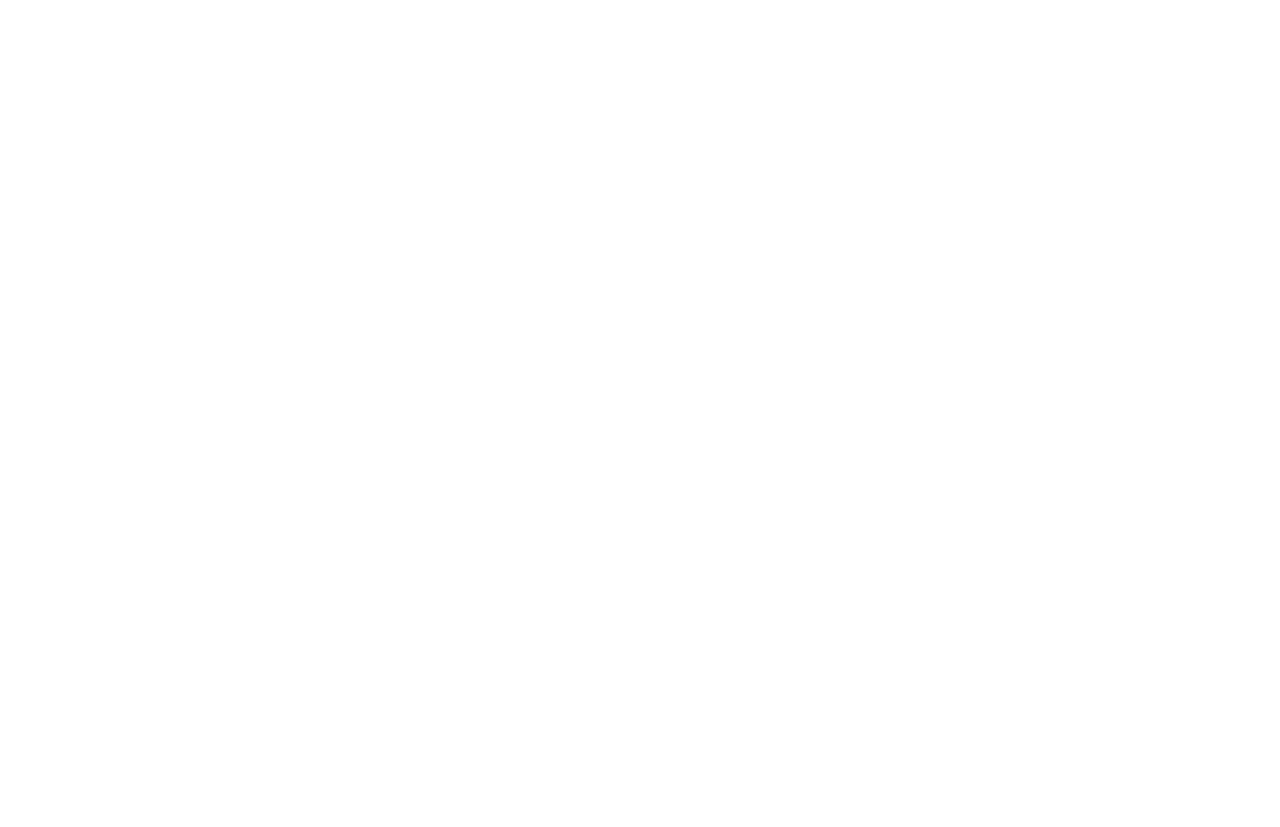
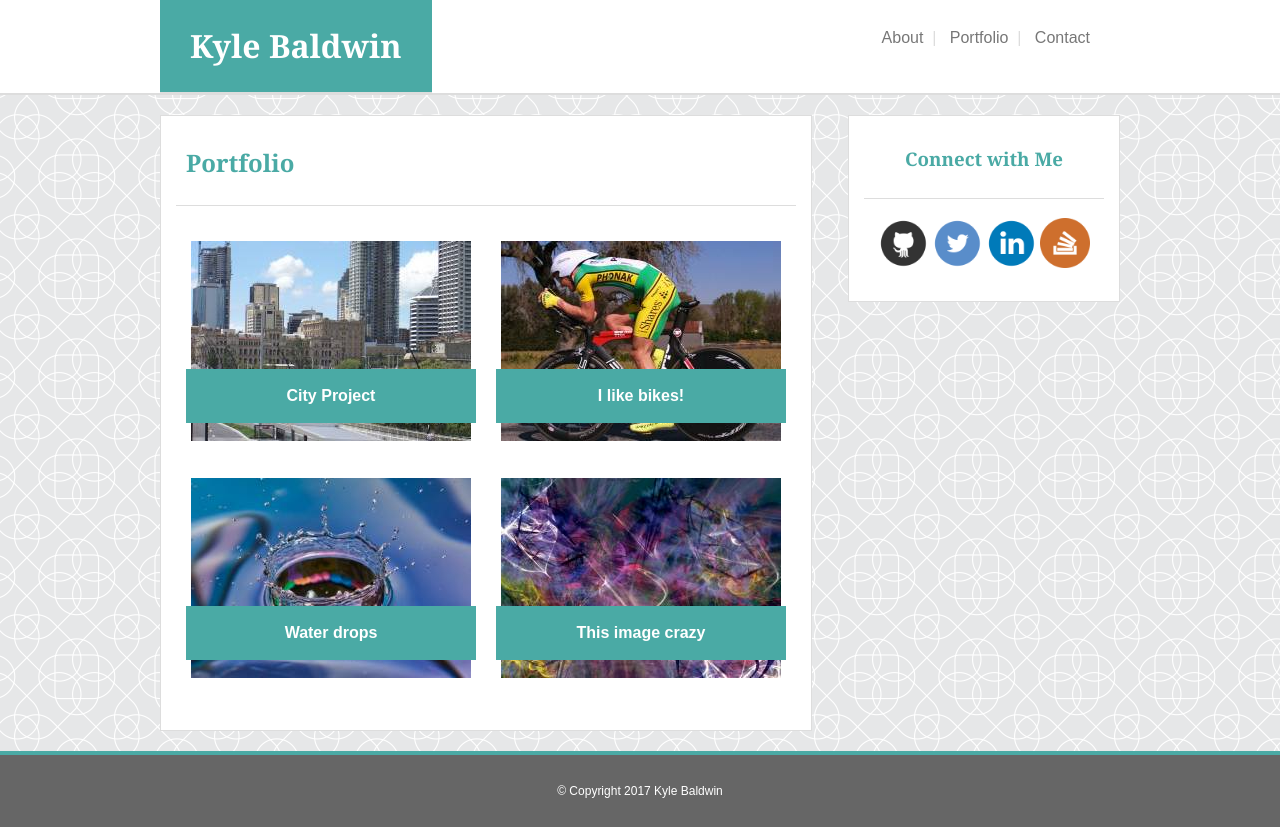
Before and after one commit to kjmbaldwin/Basic-Portfolio, a plain HTML site: page portfolio.html in a window 1280 px wide. Before the commit the page ends 800 px from the top, so only its background shows below. Drawn offline with Linux system fonts and the light colour scheme.

Commit message:
Created contact.css, updated css for the portfolio page, built portfolio and contact html pages

```diff
--- /dev/null
+++ b/assets/css/portfolio.css
@@ -0,0 +1,22 @@
+.portfolio{
+
+	margin-bottom: 30px;
+}
+
+.port-img{
+	float: left;
+	position: relative;
+	padding: 15px;
+}
+
+.banner{
+	position: absolute;
+	width: 280px;
+	bottom: 30px;
+	background: #4aaaa5;
+	text-align: center;
+	color: #fff;
+	padding: 15px 0;
+	font-family: 'Arial', 'Helvetica Neue', Helvetica, sans-serif;
+	font-size: 16px;
+}
--- a/assets/css/style.css
+++ b/assets/css/style.css
@@ -1,4 +1,3 @@
-
 .clearfix::after {
     content: "";
     clear: both;
@@ -16,34 +15,38 @@ body{
 	background: url("../images/intersection.png");
 }
 
-
-h1{
-	font-family:  'Georgia', Times, Times New Roman, serif;
-	color: #4aaaa5;
-}
-
-h2, h3{
+h1, h2, h3{
 	font-family:  'Georgia', Times, Times New Roman, serif;
 	color: #4aaaa5;
 	padding-bottom: 30px;
 	border-bottom: 1px solid #dddddd;
 }
 
+h1{
+	font-size: 2em;
+	margin: 0.7em 0;
+	font-weight: bolder;
+}
+
 h2{
-	font-size: 30px;
+	font-size:1.5em;
 	padding-left:10px;
+	margin: 0.83em 0;
+	font-weight: bold;
 }
 
 h3{
-	font-size: 20px;
+	font-size: 1.17em;
 	text-align:center;
+	margin: 1em 0;
+	font-weight: bold;
 }
 
 p{
 	font-family: 'Arial', 'Helvetica Neue', Helvetica, sans-serif;
 	color: #777777;
+	margin: 1em 0;
 }
-
 
 a:link, a:visited{
 	font-family: 'Arial', 'Helvetica Neue', Helvetica, sans-serif;
@@ -62,17 +65,7 @@ a:active, a:hover{
 	margin: 0 auto;
 }
 
-.foot-wrap{
-	min-height: 100%;
-	margin-bottom: -78px;
-
-}
-
-
 header{
-/*	position: fixed;
-	top: 0;
-	left: 0;*/
 	background: #fff;
 	border-bottom: 2px solid #dddddd;
 }
@@ -101,7 +94,6 @@ header{
 	margin: 20px 0 20px 0;
 	line-height: 24px;
 	background: #fff;
-
 }
 
 .sidebar{
@@ -122,9 +114,15 @@ header{
 	display: inline-block;
 }
 
+.foot-wrap{
+	min-height: 100%;
+	margin-bottom: -76px;
+}
+
 .foot-push{
-	height: 78px;
+	height: 76px;
 }
+
 footer{
 	font-family: 'Arial', 'Helvetica Neue', Helvetica, sans-serif;
 	color: white;
@@ -133,6 +131,30 @@ footer{
 	background: #666666;
 	border-top: 4px solid #4aaaa5;
 	padding: 30px;
-	/*margin-bottom: -78px;*/
-	/*height: 14px;*/
 }
+
+#profile{
+	float: left;
+	width: 300px;
+	padding: 0px 10px 10px 0px;
+}
+
+.port-img{
+	float: left;
+	position: relative;
+	padding: 15px;
+}
+
+.banner{
+	position: absolute;
+	width: 290px;
+	bottom: 40px;
+	left: 10px;
+	background: #4aaaa5;
+	text-align: center;
+	color: #fff;
+	padding: 15px 0;
+	font-family: 'Arial', 'Helvetica Neue', Helvetica, sans-serif;
+	font-size: 16px;
+	font-weight: bold;
+}
--- a/contact.html
+++ b/contact.html
@@ -1,10 +1,69 @@
 <!DOCTYPE html>
 <html>
 <head>
-	<title></title>
+	<title>Contact Me</title>
+	<link rel="stylesheet" type="text/css" href="assets/css/reset.css">
 	<link rel="stylesheet" type="text/css" href="assets/css/style.css">
+	<link rel="stylesheet" type="text/css" href="assets/css/contact.css">
 </head>
-<body class="test">
-<p>Lorem ipsum dolor sit amet, consectetur adipisicing elit. Libero quidem saepe molestiae repudiandae, debitis omnis sint laudantium mollitia exercitationem nihil obcaecati esse neque assumenda numquam odit, suscipit dolorum! Consequatur, accusamus.</p>
+<body>
+<div class="foot-wrap">
+
+<header>
+	<div class="wrapper">
+		<div class="clearfix">
+			<h1 class="header-box">Kyle Baldwin</h1>
+			<p class="header-nav">
+				<a href="index.html">About</a>&nbsp | &nbsp
+				<a href="portfolio.html">Portfolio</a>&nbsp | &nbsp
+				<a href="contact.html">Contact</a>
+			</p>
+		</div>
+	</div>
+</header>
+
+
+<div class="wrapper">
+
+	<div class="clearfix">
+		<div class="content">
+
+			<h2>Contact</h2>
+
+			<form>
+				<label for="contact-name" class="contact-label">Name</label>
+				<input type="text" id="contact-name" name="name" placeholder="John Doe">
+
+				<label for="contact-email" class="contact-label">Email</label>
+				<input type="text" id="contact-email" name="email" placeholder="example@gmail.com">
+
+				<label for="contact-message" class="contact-label">Message</label>
+				<textarea name="contact-message" rows="15"></textarea>
+
+				<input type="submit" name="contact-submit">
+			</form>
+
+
+		</div>
+
+		<div class="sidebar">
+			<h3>Connect with Me</h3>
+				<div class="center">
+					<a href="https://github.com/kjmbaldwin" target="_blank"><img class="social-img" src="assets/images/github.png" alt="GitHub"></a>
+					<a href="https://twitter.com/kjmbaldwin" target="_blank"><img class="social-img" src="assets/images/twitter.png" alt="Twitter"></a>
+					<a href="https://www.linkedin.com/in/kylebaldwin/" target="_blank"><img class="social-img" src="assets/images/linkedin.png" alt="LinkedIn"></a>
+					<a href="https://stackexchange.com/users/11709756/kjmbaldwin" target="_blank"><img class="social-img" src="assets/images/stackoverflow.png" alt="StackOverflow"></a>
+				</div>
+		</div>
+
+	</div>
+
+
+</div>
+
+<div class="foot-push"></div>
+</div>
+<footer>© Copyright 2017 Kyle Baldwin</footer>
+
 </body>
 </html>
--- a/portfolio.html
+++ b/portfolio.html
@@ -0,0 +1,76 @@
+<!DOCTYPE html>
+<html>
+<head>
+	<title>Portfolio</title>
+	<link rel="stylesheet" type="text/css" href="assets/css/reset.css">
+	<link rel="stylesheet" type="text/css" href="assets/css/style.css">
+
+</head>
+<body>
+<div class="foot-wrap">
+
+<header>
+	<div class="wrapper">
+		<div class="clearfix">
+			<h1 class="header-box">Kyle Baldwin</h1>
+			<p class="header-nav">
+				<a href="index.html">About</a>&nbsp | &nbsp
+				<a href="portfolio.html">Portfolio</a>&nbsp | &nbsp
+				<a href="contact.html">Contact</a>
+			</p>
+		</div>
+	</div>
+</header>
+
+
+<div class="wrapper">
+
+	<div class="clearfix">
+		<div class="content">
+
+			<h2>Portfolio</h2>
+			<!-- Images are formatted to 280px x 200px -->
+
+			<div class="port-img">
+				<img src="assets/portfolio/city.jpg">
+				<div class="banner">City Project</div>
+			</div>
+
+			<div class="port-img">
+				<img src="assets/portfolio/bike.jpg">
+				<div class="banner">I like bikes!</div>
+			</div>
+
+			<div class="port-img">
+				<img src="assets/portfolio/drop.jpg">
+				<div class="banner">Water drops</div>
+			</div>
+
+			<div class="port-img">
+				<img src="assets/portfolio/lines.jpg">
+				<div class="banner">This image crazy</div>
+			</div>
+
+		</div>
+
+		<div class="sidebar">
+			<h3>Connect with Me</h3>
+				<div class="center">
+					<a href="https://github.com/kjmbaldwin" target="_blank"><img class="social-img" src="assets/images/github.png" alt="GitHub"></a>
+					<a href="https://twitter.com/kjmbaldwin" target="_blank"><img class="social-img" src="assets/images/twitter.png" alt="Twitter"></a>
+					<a href="https://www.linkedin.com/in/kylebaldwin/" target="_blank"><img class="social-img" src="assets/images/linkedin.png" alt="LinkedIn"></a>
+					<a href="https://stackexchange.com/users/11709756/kjmbaldwin" target="_blank"><img class="social-img" src="assets/images/stackoverflow.png" alt="StackOverflow"></a>
+				</div>
+		</div>
+
+	</div>
+
+
+</div>
+
+<div class="foot-push"></div>
+</div>
+<footer>© Copyright 2017 Kyle Baldwin</footer>
+
+</body>
+</html>
```
Also changed, not shown: assets/css/contact.css (added, +48 -0 lines), index.html (+6 -4 lines), assets/images/temp-profile.jpg (added), assets/portfolio/bike.jpg (added), assets/portfolio/city.jpg (added), assets/portfolio/drop.jpg (added), assets/portfolio/lines.jpg (added).
